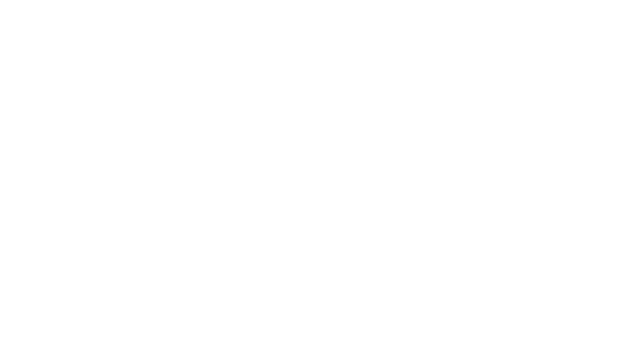
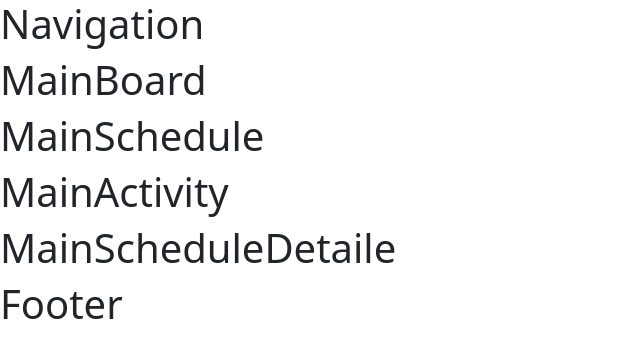
Before and after one commit to SAMMaru5/SAMMaruClient, a React (Create React App) app: page / in a window 1280 px wide. Shown: the top 358 px of the page, without its empty margins (0-640 px from the left). Built offline with nearby package versions, Linux system fonts and the light colour scheme.

Commit message:
add file structure

```diff
--- a/src/App.js
+++ b/src/App.js
@@ -1,9 +1,22 @@
 import './App.scss';
+import MainPage from './pages/main/MainPage'
 
 function App() {
   return (
     <div className="App">
+      {/* <Router>
 
+        <Routes>
+
+
+          <Route path="/" element={<MainPage />}/>
+
+        </Routes>
+
+
+      </Router> */}
+
+      <MainPage />
     </div>
   );
 }
--- /dev/null
+++ b/src/components/Footer.js
@@ -0,0 +1,12 @@
+
+
+function Footer() {
+    return (
+        <div className="Footer">
+            <h1>Footer</h1>
+        </div>
+
+    )
+}
+
+export default Footer;
--- /dev/null
+++ b/src/components/Navigation.js
@@ -0,0 +1,12 @@
+
+
+function Navigation() {
+    return (
+        <div className="Navigation">
+            <h1>Navigation</h1>
+        </div>
+
+    )
+}
+
+export default Navigation;
--- /dev/null
+++ b/src/pages/main/MainActivity.js
@@ -0,0 +1,11 @@
+
+
+function MainActivity() {
+    return (
+        <div className="MainActivity">
+            <h1>MainActivity</h1>
+        </div>
+
+    )
+}
+export default MainActivity;
--- /dev/null
+++ b/src/pages/main/MainBoard.js
@@ -0,0 +1,11 @@
+
+
+function MainBoard() {
+    return (
+        <div className="MainBoard">
+            <h1>MainBoard</h1>
+        </div>
+
+    )
+}
+export default MainBoard;
--- a/src/pages/main/MainPage.js
+++ b/src/pages/main/MainPage.js
@@ -0,0 +1,27 @@
+import MainActivity from './MainActivity'
+import MainBoard from './MainBoard'
+import MainSchedule from './MainSchedule'
+import MainScheduleDetaile from './MainScheduleDetaile'
+import Footer from '../../components/Footer'
+import Navigation from '../../components/Navigation'
+
+function MainPage() {
+
+    return(
+        <div className='MainPage'>
+            <Navigation />
+            <MainBoard />
+            <MainSchedule />
+            <MainActivity />
+
+            {/* 동아리 소개 */}
+            {/* 개강총회, 소규모프젝 */}
+            <MainScheduleDetaile />
+
+            {/* 동아리 수상실적 */}
+            <Footer />
+        </div>
+    )
+}
+
+export default MainPage;
--- /dev/null
+++ b/src/pages/main/MainSchedule.js
@@ -0,0 +1,11 @@
+
+
+function MainSchedule() {
+    return (
+        <div className="MainSchedule">
+            <h1>MainSchedule</h1>
+        </div>
+
+    )
+}
+export default MainSchedule;
--- /dev/null
+++ b/src/pages/main/MainScheduleDetaile.js
@@ -0,0 +1,12 @@
+
+
+function MainScheduleDetaile() {
+    return (
+        <div className="MainScheduleDetaile">
+            <h1>MainScheduleDetaile</h1>
+        </div>
+
+    )
+}
+
+export default MainScheduleDetaile;
```
